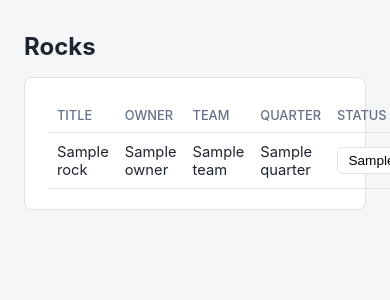
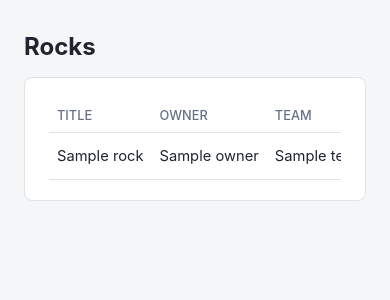
Before and after one commit to fidoogle/traction-app, a FastAPI app: template app/templates/rocks/list.html in a window 390 px wide; the page is wider, and only the part inside the window is pictured. Shown: the top 300 px of that part. Run offline with FastAPI, Linux system fonts and the light colour scheme; the template is opened without the code that fills it: most values are stand-ins (such as "Sample title", 1, 10 or a date in 2020).

Commit message:
Make table/list pages horizontally scrollable on mobile
Every table (Rocks, Issues, To-Dos, Meetings, Teams, Users, People
Analyzer, plus the Dashboard's upcoming-meetings table) now sits inside
a .table-scroll wrapper: overflow-x: auto on the wrapper, white-space:
nowrap on the table so columns take their natural width instead of the
browser wrapping cell text mid-word to force a fit. On a phone the row
stays intact and the user scrolls sideways to see the rest, rather than
the previous behavior of every column getting squished into an
unreadable mess (visible in last message's Rocks screenshot).
Desktop/tablet are unaffected - the container only scrolls when content
actually overflows it, which doesn't happen at those widths.

Verified programmatically (not just visually) at 375px against the
live-rebuilt local container: for Rocks, table content is 791px wide
inside a 278px wrapper (needsScroll true), scrollLeft actually moves,
and the row's status <select> still fires its htmx PATCH correctly from
inside the scrolled container. People Analyzer (the widest table, 8
columns including free-text notes) needs even more scroll room at
1107px, as expected. At 1280px desktop, Rocks' table is exactly as wide
as its container (863px both) - no scrollbar appears when nothing
overflows. All 8 affected pages fetch 200 with the wrapper present in
the rendered HTML.

```diff
--- a/app/static/style.css
+++ b/app/static/style.css
@@ -179,6 +179,18 @@ h2 { font-size: 1.1rem; margin: 0 0 0.75rem; }
 .stat .label { color: var(--text-muted); font-size: 0.85rem; }
 
 table { width: 100%; border-collapse: collapse; }
+
+/* Lets a wide table scroll horizontally within its own box instead of
+   squishing every column (and wrapping cell text mid-word) to fit a
+   phone screen. nowrap keeps each row on one line so columns take their
+   natural width - the container scrolls for whatever doesn't fit,
+   rather than the table trying to reflow. */
+.table-scroll {
+  overflow-x: auto;
+  -webkit-overflow-scrolling: touch;
+}
+
+.table-scroll table { white-space: nowrap; }
 
 th, td {
   text-align: left;
--- a/app/templates/dashboard.html
+++ b/app/templates/dashboard.html
@@ -21,6 +21,7 @@
 <div class="card">
   <h2>Upcoming meetings</h2>
   {% if upcoming_meetings %}
+  <div class="table-scroll">
   <table>
     <thead><tr><th>Team</th><th>Date</th></tr></thead>
     <tbody>
@@ -32,6 +33,7 @@
       {% endfor %}
     </tbody>
   </table>
+  </div>
   {% else %}
   <p>No upcoming meetings scheduled.</p>
   {% endif %}
--- a/app/templates/issues/list.html
+++ b/app/templates/issues/list.html
@@ -32,6 +32,7 @@
 {% endif %}
 
 <div class="card">
+  <div class="table-scroll">
   <table>
     <thead>
       <tr><th>Title</th><th>Team</th><th>Priority</th><th>Status</th></tr>
@@ -44,5 +45,6 @@
       {% endfor %}
     </tbody>
   </table>
+  </div>
 </div>
 {% endblock %}
--- a/app/templates/meetings/list.html
+++ b/app/templates/meetings/list.html
@@ -28,6 +28,7 @@
 {% endif %}
 
 <div class="card">
+  <div class="table-scroll">
   <table>
     <thead>
       <tr><th>Team</th><th>Date</th><th>Status</th></tr>
@@ -40,5 +41,6 @@
       {% endfor %}
     </tbody>
   </table>
+  </div>
 </div>
 {% endblock %}
--- a/app/templates/people_analyzer/list.html
+++ b/app/templates/people_analyzer/list.html
@@ -66,6 +66,7 @@
 {% endif %}
 
 <div class="card">
+  <div class="table-scroll">
   <table>
     <thead>
       <tr>
@@ -82,5 +83,6 @@
       {% endfor %}
     </tbody>
   </table>
+  </div>
 </div>
 {% endblock %}
--- a/app/templates/rocks/list.html
+++ b/app/templates/rocks/list.html
@@ -3,6 +3,7 @@
 {% block content %}
 <h1>Rocks</h1>
 <div class="card">
+  <div class="table-scroll">
   <table>
     <thead>
       <tr><th>Title</th><th>Owner</th><th>Team</th><th>Quarter</th><th>Status</th></tr>
@@ -15,5 +16,6 @@
       {% endfor %}
     </tbody>
   </table>
+  </div>
 </div>
 {% endblock %}
--- a/app/templates/teams/list.html
+++ b/app/templates/teams/list.html
@@ -24,6 +24,7 @@
 {% endif %}
 
 <div class="card">
+  <div class="table-scroll">
   <table>
     <thead>
       <tr>
@@ -39,5 +40,6 @@
       {% endfor %}
     </tbody>
   </table>
+  </div>
 </div>
 {% endblock %}
--- a/app/templates/todos/list.html
+++ b/app/templates/todos/list.html
@@ -43,6 +43,7 @@
 {% endif %}
 
 <div class="card">
+  <div class="table-scroll">
   <table>
     <thead>
       <tr><th>Title</th><th>Owner</th><th>Related issue</th><th>Due</th><th>Status</th></tr>
@@ -55,5 +56,6 @@
       {% endfor %}
     </tbody>
   </table>
+  </div>
 </div>
 {% endblock %}
--- a/app/templates/users/list.html
+++ b/app/templates/users/list.html
@@ -46,6 +46,7 @@
 {% endif %}
 
 <div class="card">
+  <div class="table-scroll">
   <table>
     <thead>
       <tr>
@@ -61,5 +62,6 @@
       {% endfor %}
     </tbody>
   </table>
+  </div>
 </div>
 {% endblock %}
```
